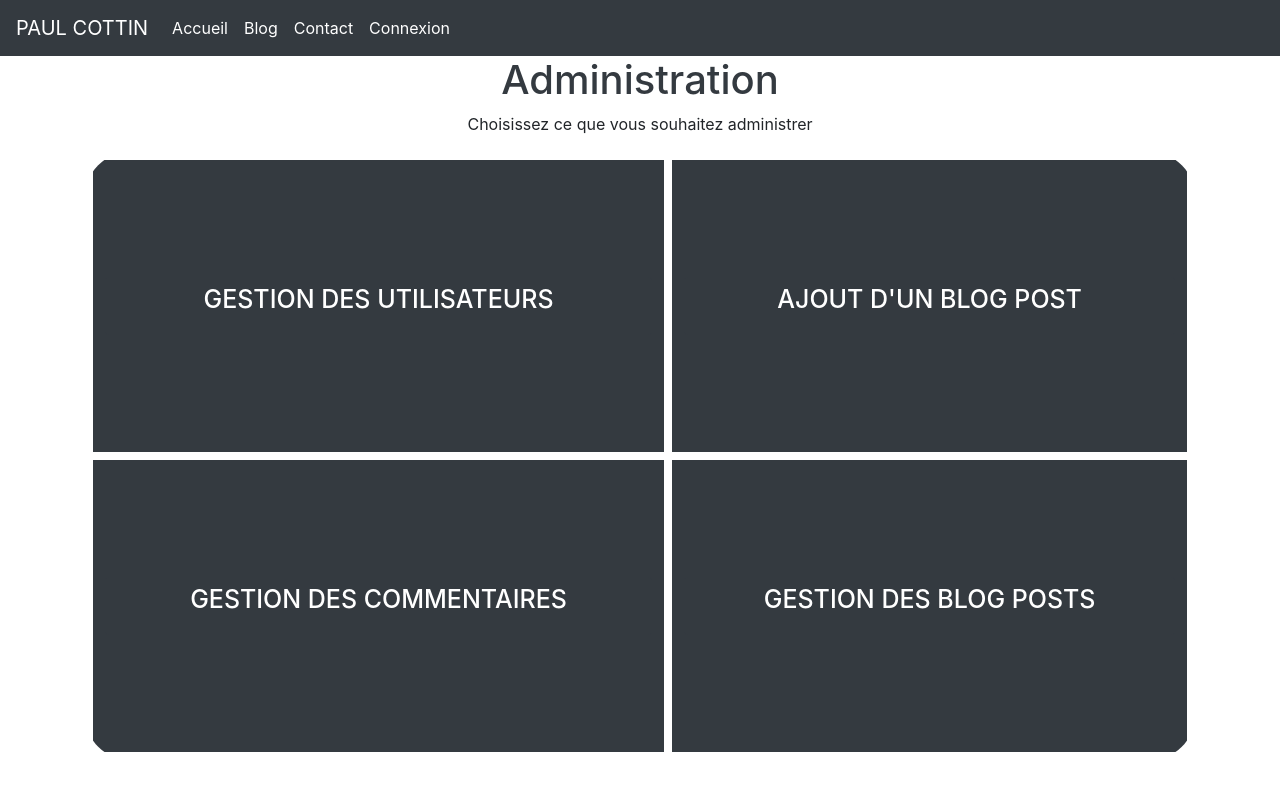
After one commit to Paulcottin1/Projet-5-Blog-php, a PHP site: page /view/frontend/admin.php in a window 1280 px wide. The commit adds this page. Run offline with PHP 8.4, Linux system fonts and the light colour scheme.

Commit message:
Modification des views admins

```diff
--- a/index.php
+++ b/index.php
@@ -32,6 +32,10 @@ if (isset($_GET['action'])) {
     elseif($_GET['action'] == 'contact') {
         $controller = new FrontendController();
         $controller->contact($_POST['email'], $_POST['subject'], $_POST['message'], $_POST['name']);
+    }
+    elseif($_GET['action'] == 'admin') {
+        $controller = new FrontendController();
+        $controller->admin();
     }
     elseif($_GET['action'] == 'adminPost') {
         $controller = new FrontendController();
--- a/manager/CommentManager.php
+++ b/manager/CommentManager.php
@@ -131,7 +131,7 @@ Class CommentManager extends AbstractManager
     {
         $db = $this->dbConnect();
         $req = $db->query('SELECT count(id) FROM comments');
-        $totalPost = $req->fetchColumn();
+        $totalComment = $req->fetchColumn();
 
         return $totalComment;
     }
--- a/public/css/style.css
+++ b/public/css/style.css
@@ -1,9 +1,7 @@
 h1
 {
     text-align:center;
-    color: white;
-    background-color: #343a40;
-    font-size: 45px !important;
+    color: #343a40;
     font-weight: bold;
 }
 
@@ -128,6 +126,9 @@ a {
     position: absolute;
     left:40%;
 }
+.paging a {
+    background-color : #343a40;
+}
 
 /* home */
 
@@ -197,14 +198,50 @@ a {
     left: 50%;
 }
 
-/* adminPost */
+/* admin */
 
 .admin-post a {
     color: black !important;
 }
 
-/* adminComment */
-
 .modComment a {
     color: black !important;
 }
+
+.admin-table  table{
+    border-radius: 45px;
+}
+
+.admin-table td {
+    height: 300px !important;
+    border: 8px solid white !important;
+}
+
+.admin-table tr {
+    border-radius: 45px;
+}
+
+.admin-table a {
+    position: relative;
+    top: 50%;
+    transform: translate(-0%, -50%);
+    left: 0%;
+}
+
+.admin-table h2 {
+    font-size: 25px;
+    text-transform: uppercase;
+}
+
+.form-add-post input {
+    width: 100% !important;
+    margin-top: 5px;
+}
+
+.form-add-post textarea {
+    width: 100% !important;
+}
+
+.back-admin {
+    margin-top: 10px;
+}
--- /dev/null
+++ b/view/frontend/admin.php
@@ -0,0 +1,39 @@
+<?php $title = 'Administration'; ?>
+<?php require('template.php'); ?>
+
+
+<?php ob_start(); ?>
+<div class="row center">
+    <h1 class="col-12"> Administration</h1>
+    <p class="col-12">Choisissez ce que vous souhaitez administrer</p>
+</div>
+<div class="container admin-table">
+    <table class="table table-bordered table-dark">
+    <tbody>
+        <tr>
+            <td>
+                <a href="admin/moderation-utilisateur" class="btn btn-dark col-12">
+                    <h2 class="col-12"> Gestion des utilisateurs</h2>
+                </a>
+            </td>
+            <td>
+                <a href="admin/ajout-post" class="btn btn-dark col-12">
+                    <h2 class="col-12"> Ajout d'un blog post</h2>
+                </a>
+            </td>
+        </tr>
+        <tr>
+            <td>
+                <a href="admin/moderation-commentaire" class="btn btn-dark col-12">
+                    <h2 class="col-12 center">Gestion des commentaires </h2>
+                </a>
+            </td>
+            <td>
+                <a href="/admin/modification-post" class="btn btn-dark col-12">
+                    <h2 class="col-12 center"> Gestion des blog posts </h2>
+                </a>
+            </td>
+        </tr>
+    </tbody>
+    </table>
+</div>
--- a/view/frontend/updatePost.php
+++ b/view/frontend/updatePost.php
@@ -2,7 +2,11 @@
 <?php require('template.php'); ?>
 
 <?php ob_start(); ?>
+
 <div>
+    <a href="/admin" class="btn btn-dark button back-admin"> Retour au menu d'administration</a>
+</div>
+<div class="form-add-post container">
     <h1>Modifier un blog post !</h1>
     <img src="./public/image/<?= htmlspecialchars($post->getImg())  ?>" alt="">
     <form action="/?action=update&img=<?php echo $post->getImg();?>&id=<?php echo $post->getId();?>" method="post" enctype="multipart/form-data">
@@ -22,6 +26,6 @@
             <label for="file"> Changer d'image de mise en avant</label>
             <input type="file" name="file">
         </div>
-        <input type="submit">
+        <input type="submit" class="btn btn-dark">
     </form>
 </div>
--- a/view/frontend/userModeration.php
+++ b/view/frontend/userModeration.php
@@ -3,10 +3,14 @@
 
 <?php ob_start(); ?>
 
+<div>
+    <a href="/admin" class="btn btn-dark button back-admin"> Retour au menu d'administration</a>
+</div>
 <div class="row container-fluid modComment">
     <h2 class="col-12 center">Modération des utilisateurs </h2>
+    <p class="col-12 center">Vous pouvez changer le rôle d'un utilisateur</p>
     <p><?php if(isset($_SESSION['message'])) { echo $_SESSION['message']; unset($_SESSION['message']);} ?></p>
-    <table class="table">
+    <table class="table table-responsive-sm">
     <thead class="thead-dark">
         <tr>
             <th scope="col">ID</th>
```
Also changed, not shown: controller/FrontendController.php (+12 -1 lines), view/frontend/FormAddPost.php (+11 -6 lines), view/frontend/adminComment.php (+6 -2 lines), view/frontend/adminPost.php (+25 -21 lines), view/frontend/paging.php (+31 -13 lines), .htaccess, public/image/1f84db3594bcd0ee5a57433640bd190f.png (added).
